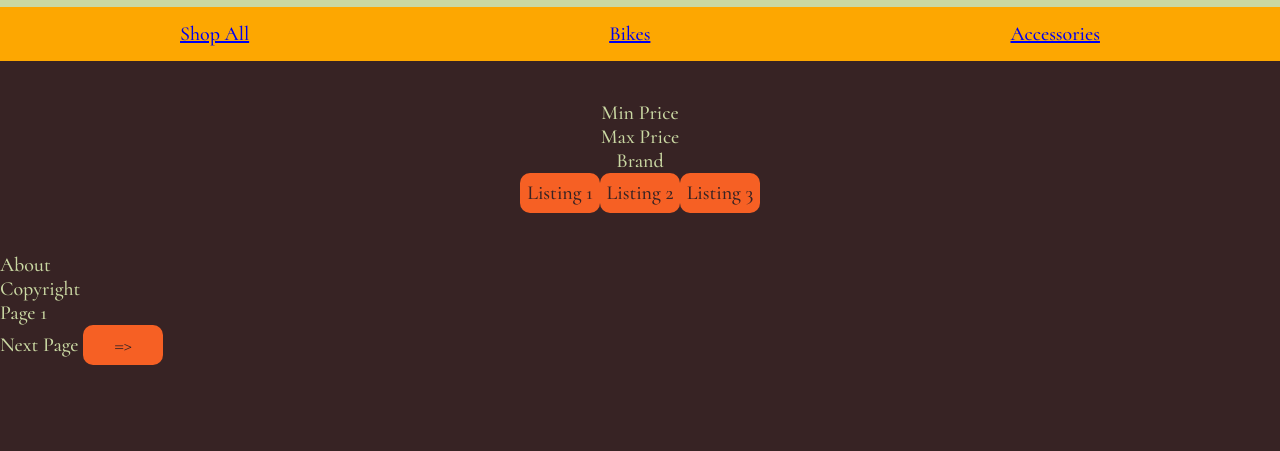
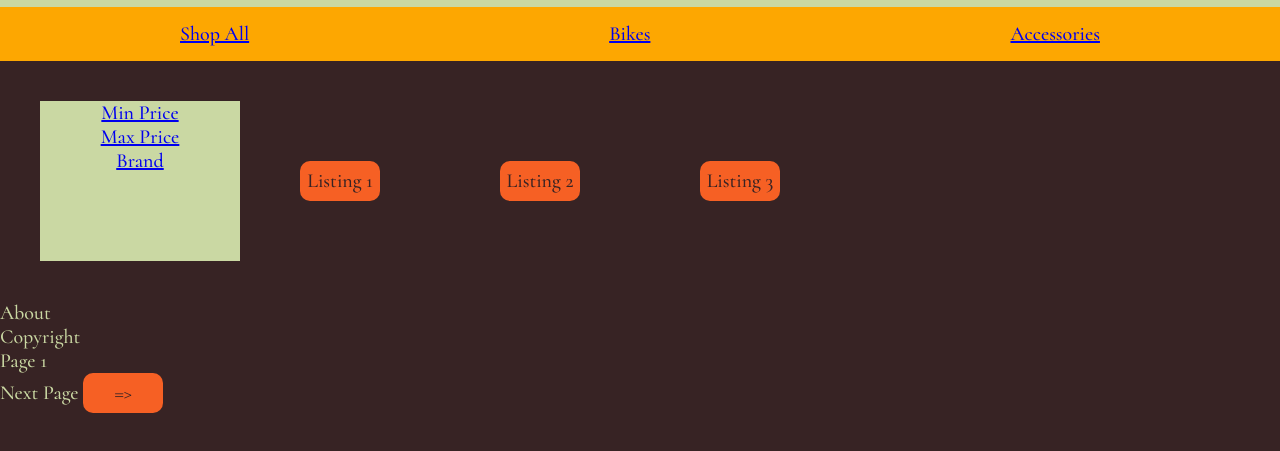
Before and after one commit to Rhiannon-OBrien-Coder/Buy_Bi_Bye_Cycles, a website: page client/shoppingpage.html in a window 1280 px wide. Shown: the part 169-620 px from the top of the page. Drawn offline with nearby package versions, Linux system fonts and the light colour scheme.

Commit message:
before lunch

```diff
--- a/client/shoppingpage.html
+++ b/client/shoppingpage.html
@@ -6,7 +6,7 @@
     <link href="https://fonts.googleapis.com/css2?family=Cormorant:ital,wght@0,300..700;1,300..700&display=swap" rel="stylesheet">
     <meta charset="UTF-8">
     <meta name="viewport" content="width=device-width, initial-scale=1.0">
-    <link rel="stylesheet" type="text/css" href="style.css">
+    <link rel="stylesheet" type="text/css" href="spstyle.css">
     <title>Buy Bi Bye-Cycles</title>
     <script src="https://unpkg.com/axios/dist/axios.min.js"></script>
     <!-- <script defer src="script.js"></script> -->
@@ -28,7 +28,7 @@
         </nav>
     </header>
     <main>
-        <div class="filters">Min Price<br>Max Price<br>Brand<br></div>
+        <div class="filters"><a href="url">Min Price</a><br><a href="url">Max Price</a><br><a href="url">Brand</a><br></div>
         <div class="listings"><button id="btn1">Listing 1</button><button id="btn2">Listing 2</button><button id="btn3">Listing 3</button></div>
     </main>
     <footer>
--- /dev/null
+++ b/client/spstyle.css
@@ -0,0 +1,74 @@
+body{
+  margin: 0;
+  padding: 0;
+  background-color: #372324;
+  color: #cad8a3;
+  font-family: "Cormorant", serif;
+  font-size: 15pt;
+  font-weight: 500;
+}
+
+button{
+  padding: 20;
+  width: 80px;
+  height: 40px;
+  margin: 0;
+  border: #f66024;
+  border-radius: 10px;
+  border-width: 5px;
+  color: #372324;
+  background-color: #f66024;
+  font-family: "Cormorant", serif;
+  font-size: 15pt;
+  font-weight: 500;
+}
+
+p{
+  padding: 0;
+  margin: 0;
+}
+
+main {
+  font-family: "Cormorant", serif;
+  font-size: 15pt;
+  font-weight: 500;
+  text-align: center;
+  padding: 40px;
+  display: inline-flex;
+
+}
+
+.filters {
+  width: 200px;
+  background-color: #cad8a3;
+  color: #372324;
+}
+
+.listings {
+  button {
+    margin: 60px;
+  }
+}
+
+#imgFooter {
+  display: flex;
+  align-items: flex-end;
+}
+
+#myAccount-btn {
+  display: none;
+}
+
+#nav-belt {
+  background-color: #cad8a3;
+  display: flex;
+  justify-content: space-between;
+  padding: 10px;
+}
+
+#nav-main {
+  background-color: #fda701;
+  display: flex;
+  justify-content: space-around;
+  padding: 15px 0;
+}
```
